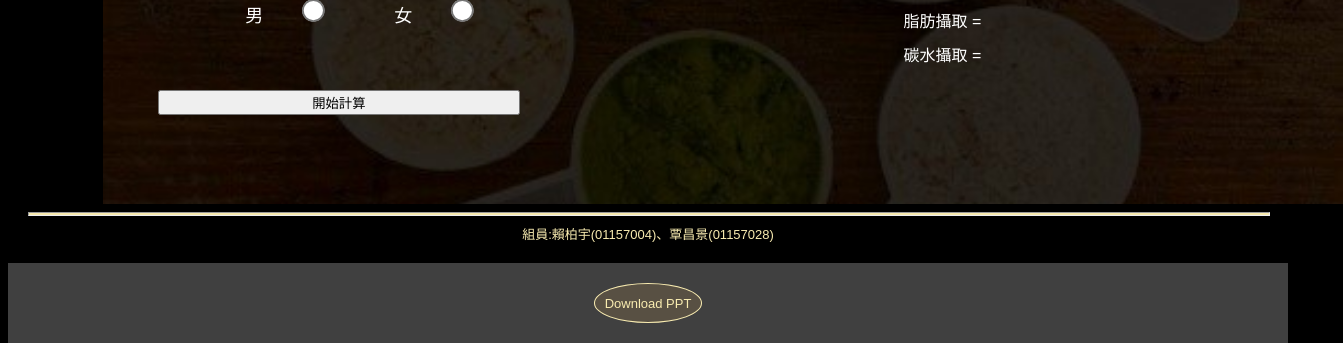
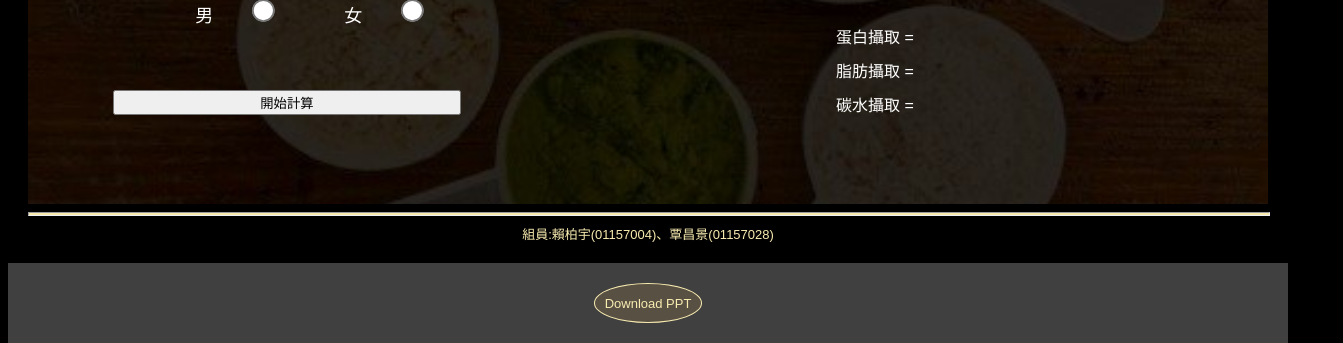
Before and after one commit to james-92/Web_FinalProject, a plain HTML site: page fitness_calculator/calculator_page.html in a window 1280 px wide. Shown: the part 508-851 px from the top of the page, 1343 px wide, since content can reach past the window. Drawn offline with Linux system fonts and the light colour scheme.

Commit message:
第九版

```diff
--- a/fitness_calculator/calculator_page.css
+++ b/fitness_calculator/calculator_page.css
@@ -159,7 +159,6 @@ input[type="radio"] {/*讓radio變大1.5倍*/
     width: 100%;
     height: 600px;
     background-color: black;
-    margin-left: 75px;
 }
 
 #input_data,
@@ -169,11 +168,12 @@ input[type="radio"] {/*讓radio變大1.5倍*/
     color: white;
     margin: 5px;
     padding: 20px; /* Add padding for better spacing */
-    overflow-y: auto; /* Add scrollbar if content exceeds height */
+    /*overflow-y: auto; /* Add scrollbar if content exceeds height */
 }
 
 #input_data {
     width: 30%; /* Adjust the width for input data */
+    padding-left: 50px;
 }
 
 #daily_intake,
@@ -190,7 +190,7 @@ input[type="radio"] {/*讓radio變大1.5倍*/
 }
 
 #muscle_buliding_intake {
-    margin: 16% 15%; /* Add space between sections */
+    margin: 20% 15%; /* Add space between sections */
     text-align: center;
     align-content: center;
     flex-wrap: wrap;
```
